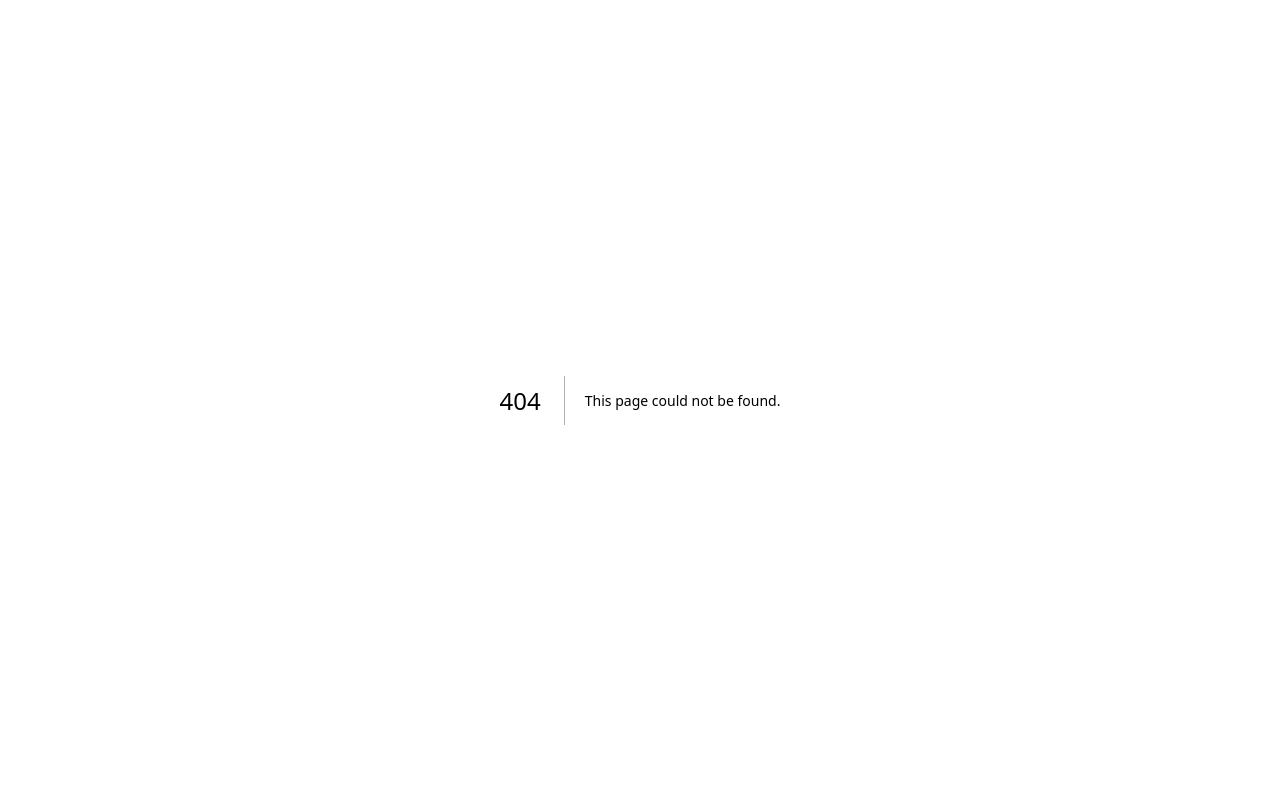
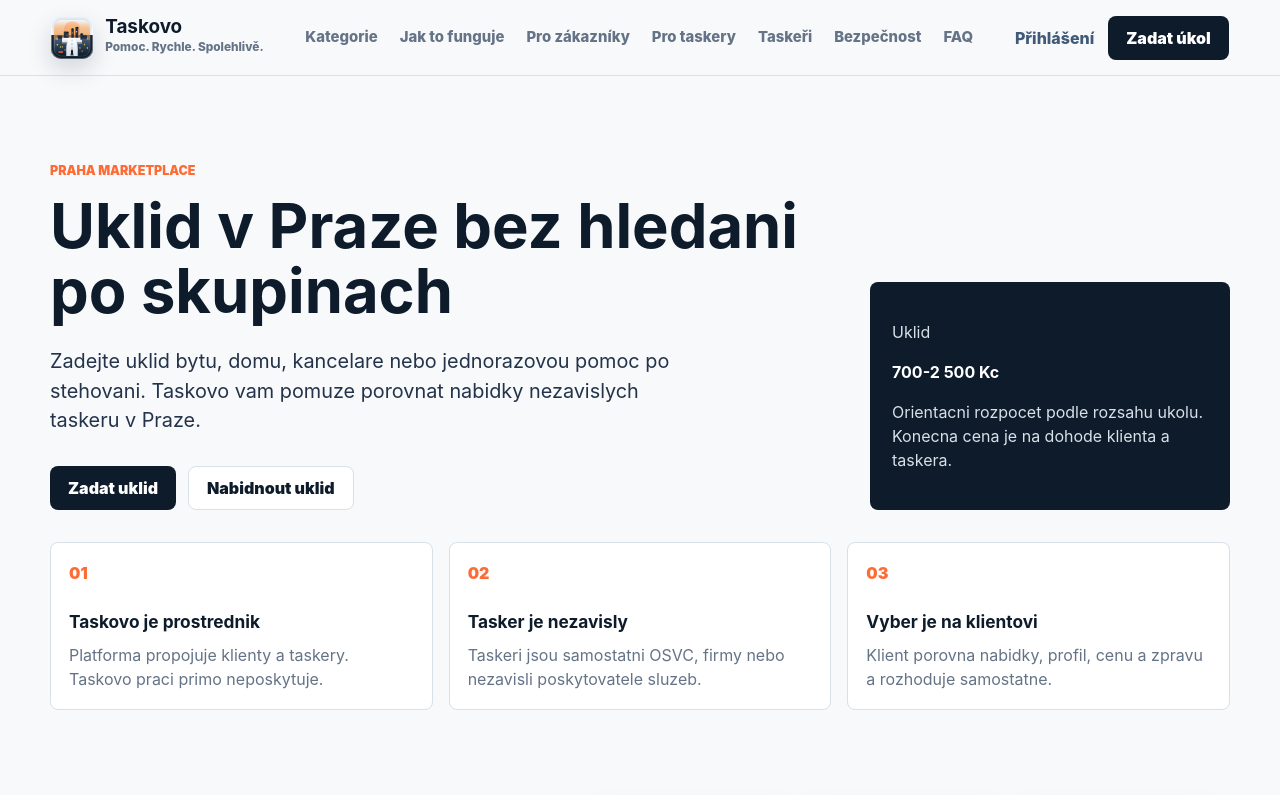
Before and after one commit to kaziodimm/taskovo-app, a Next.js app: page /uklid-praha in a window 1280 px wide. Before the commit this address had no page. Shown: the top 795 px of the page. Built offline with nearby package versions, Linux system fonts and the light colour scheme; no server answers.

Commit message:
Add Prague cleaning SEO landing page

```diff
--- /dev/null
+++ b/app/uklid-praha/page.tsx
@@ -0,0 +1,18 @@
+import type { Metadata } from "next";
+import { SeoLandingPage } from "@/components/SeoLandingPage";
+import { seoLandingPages } from "@/lib/seo-landing-pages";
+
+const page = seoLandingPages.uklidPraha;
+const canonical = `https://taskovo.cz/${page.slug}`;
+
+export const metadata: Metadata = {
+  title: page.metaTitle,
+  description: page.metaDescription,
+  alternates: { canonical },
+  openGraph: { title: page.metaTitle, description: page.metaDescription, url: canonical, siteName: "Taskovo", type: "website", images: [{ url: "/taskovo-logo.svg", width: 512, height: 512, alt: "Taskovo logo" }] },
+  twitter: { card: "summary_large_image", title: page.metaTitle, description: page.metaDescription, images: ["/taskovo-logo.svg"] },
+};
+
+export default function Page() {
+  return <SeoLandingPage page={page} />;
+}
```
